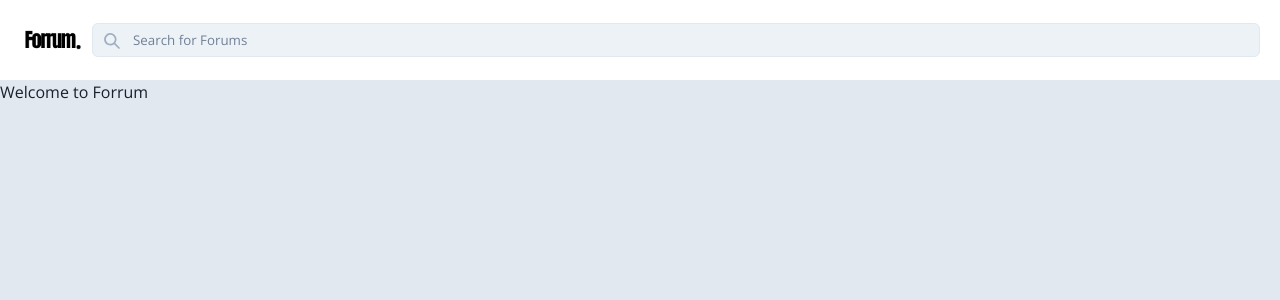
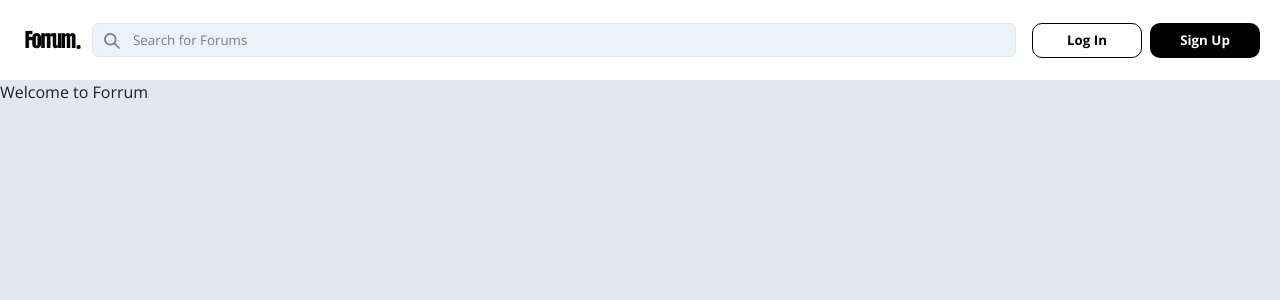
Before and after one commit to KayTwenty/forrum, a Next.js app: page / in a window 1280 px wide. Shown: the top 300 px of the page. Built offline with nearby package versions, Linux system fonts and the light colour scheme.

Commit message:
Add Buttons for login and signup to navbar

```diff
--- /dev/null
+++ b/src/chakra/button.ts
@@ -0,0 +1,63 @@
+import { ComponentStyleConfig } from "@chakra-ui/theme";
+
+/**
+ * A universal button theme for the entire app.
+ * There are different variances of the buttons:
+ *  - `solid` (default): button with solid fill
+ *  - `outline`: button with outline colour
+ *  - `oauth`: button specifically for authentication providers
+ *
+ * @param props The component props, which are passed through to the underlying `button` element.
+ * @param children The component children, which are rendered as the
+ * @returns {ComponentStyleConfig} - The rendered `button` element
+ * @see https://chakra-ui.com/docs/theming/component-style
+ */
+export const Button: ComponentStyleConfig = {
+  baseStyle: {
+    // Base styles applied to all variants
+    borderRadius: "10px",
+    fontSize: "10pt",
+    fontWeight: 700,
+    _focus: {
+      boxShadow: "none",
+    },
+  },
+  sizes: {
+    sm: {
+      fontSize: "8pt",
+    },
+    md: {
+      fontSize: "10pt",
+      // height: "28px",
+    },
+  },
+  // Different visual variants of the button
+  variants: {
+    solid: {
+      // Default button
+      color: "white",
+      bg: "black",
+      _hover: {
+        bg: "gray.800",
+      },
+    },
+    outline: {
+      color: "black",
+      border: "1px solid",
+      borderColor: "black",
+      _hover: {
+        bg: "gray.800",
+        color: "white",
+      },
+    },
+    oauth: {
+      height: "34px",
+      border: "1px solid",
+      borderColor: "gray.300",
+      _hover: {
+        bg: "gray.50",
+        borderColor: "gray.800",
+      },
+    },
+  },
+};
--- a/src/chakra/theme.ts
+++ b/src/chakra/theme.ts
@@ -2,6 +2,7 @@ import "@fontsource/open-sans/300.css";
 import "@fontsource/open-sans/400.css";
 import "@fontsource/open-sans/700.css";
 import { extendTheme } from "@chakra-ui/react";
+import { Button } from "./button";
 
 export const theme = extendTheme({
     colors: {
@@ -22,5 +23,6 @@ export const theme = extendTheme({
     },
     components: {
         // UI components
+        Button
     }
 });
--- a/src/components/Navbar/Navbar.tsx
+++ b/src/components/Navbar/Navbar.tsx
@@ -1,5 +1,6 @@
 import React from "react";
 import { Flex, Image } from "@chakra-ui/react";
+import RightContent from "./RightContent/RightContent"
 import SearchInput from "./SearchInput";
 
 const Navbar: React.FC = () => {
@@ -16,6 +17,7 @@ const Navbar: React.FC = () => {
                 /> */}
             </Flex>
             <SearchInput />
+            <RightContent />
         </Flex>
     );
 };
--- /dev/null
+++ b/src/components/Navbar/RightContent/AuthButtons.tsx
@@ -0,0 +1,30 @@
+import { Button } from "@chakra-ui/react";
+import React from "react";
+import { useSetRecoilState } from "recoil";
+
+const AuthButtons: React.FC = () => {
+  return (
+    <>
+      <Button
+        variant="outline"
+        height="35px"
+        display={{ base: "none", md: "flex" }}
+        width={{ base: "70px", md: "110px" }}
+        mr={2}
+        ml={2}
+      >
+        Log In
+      </Button>
+      <Button
+        height="35px"
+        display={{ base: "none", md: "flex" }}
+        width={{ base: "70px", md: "110px" }}
+        mr={2} // margin right
+      >
+        Sign Up
+      </Button>
+    </>
+  );
+};
+
+export default AuthButtons;
--- /dev/null
+++ b/src/components/Navbar/RightContent/RightContent.tsx
@@ -0,0 +1,17 @@
+import { Flex } from "@chakra-ui/react";
+import React from "react";
+import AuthButtons from "./AuthButtons"
+
+type RightContentProps = {
+    // user:
+};
+
+const RightContent: React.FC<RightContentProps> = () => {
+    return (
+        <Flex justify="center" align="center">
+            <AuthButtons />
+        </Flex>
+    )
+}
+
+export default RightContent;
--- a/src/components/Navbar/SearchInput.tsx
+++ b/src/components/Navbar/SearchInput.tsx
@@ -12,7 +12,7 @@ const SearchInput: React.FC<SearchInputProps> = () => {
             <InputGroup>
                 <InputLeftElement
                     pointerEvents="none"
-                    children={<SearchIcon color="gray.400" mb={1} />}
+                    children={<SearchIcon color="gray.500" mb={1} />}
                 />
                 <Input
                     placeholder="Search for Forums"
@@ -21,16 +21,15 @@ const SearchInput: React.FC<SearchInputProps> = () => {
                     _hover={{
                         bg: "white",
                         border: "1px solid",
-                        borderColor: "red.500",
+                        borderColor: "gray.500",
                     }}
                     _focus={{
                         outline: "none",
                         border: "1px solid",
-                        borderColor: "red.500",
+                        borderColor: "gray.800",
                     }}
                     height="34px"
                     bg="gray.100"
-
                 />
             </InputGroup>
         </Flex>
```
